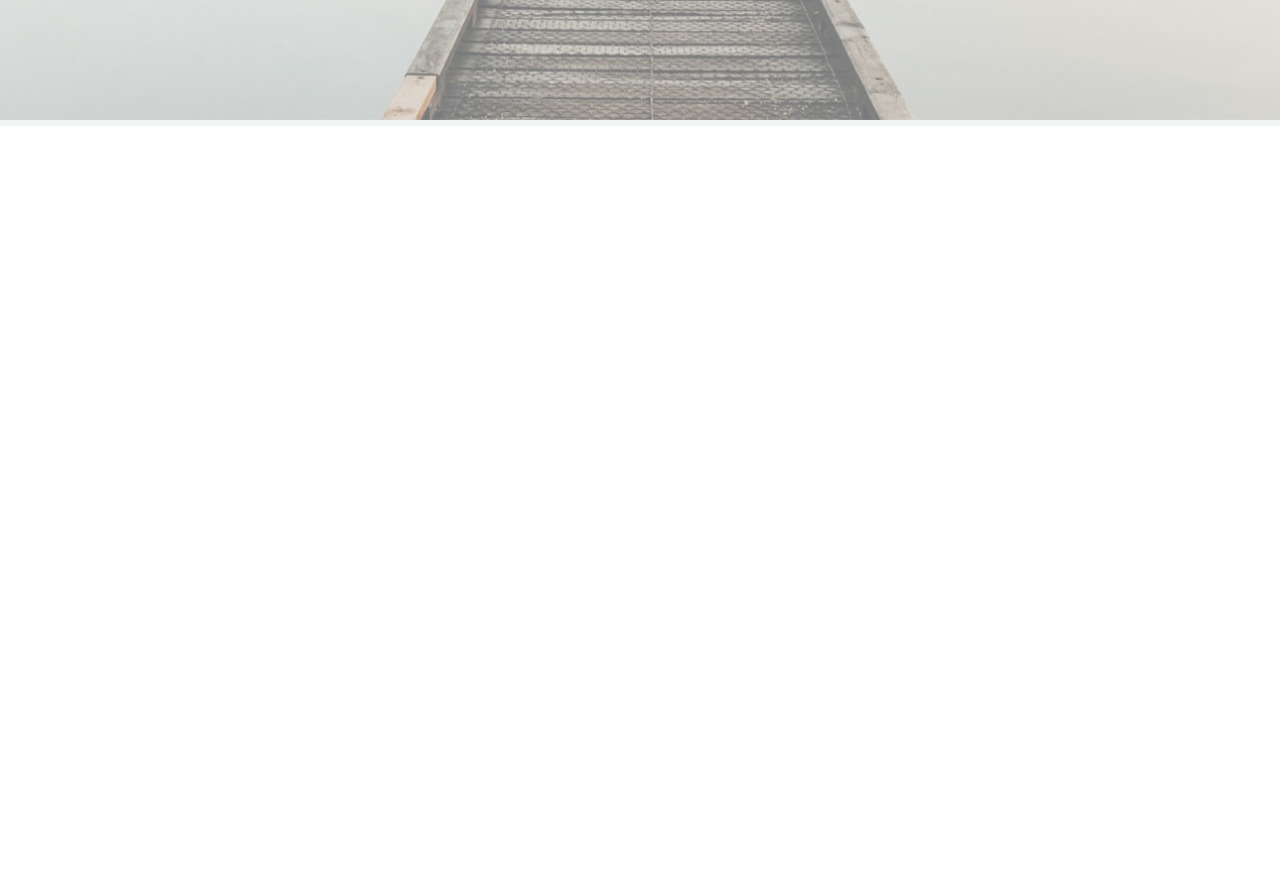
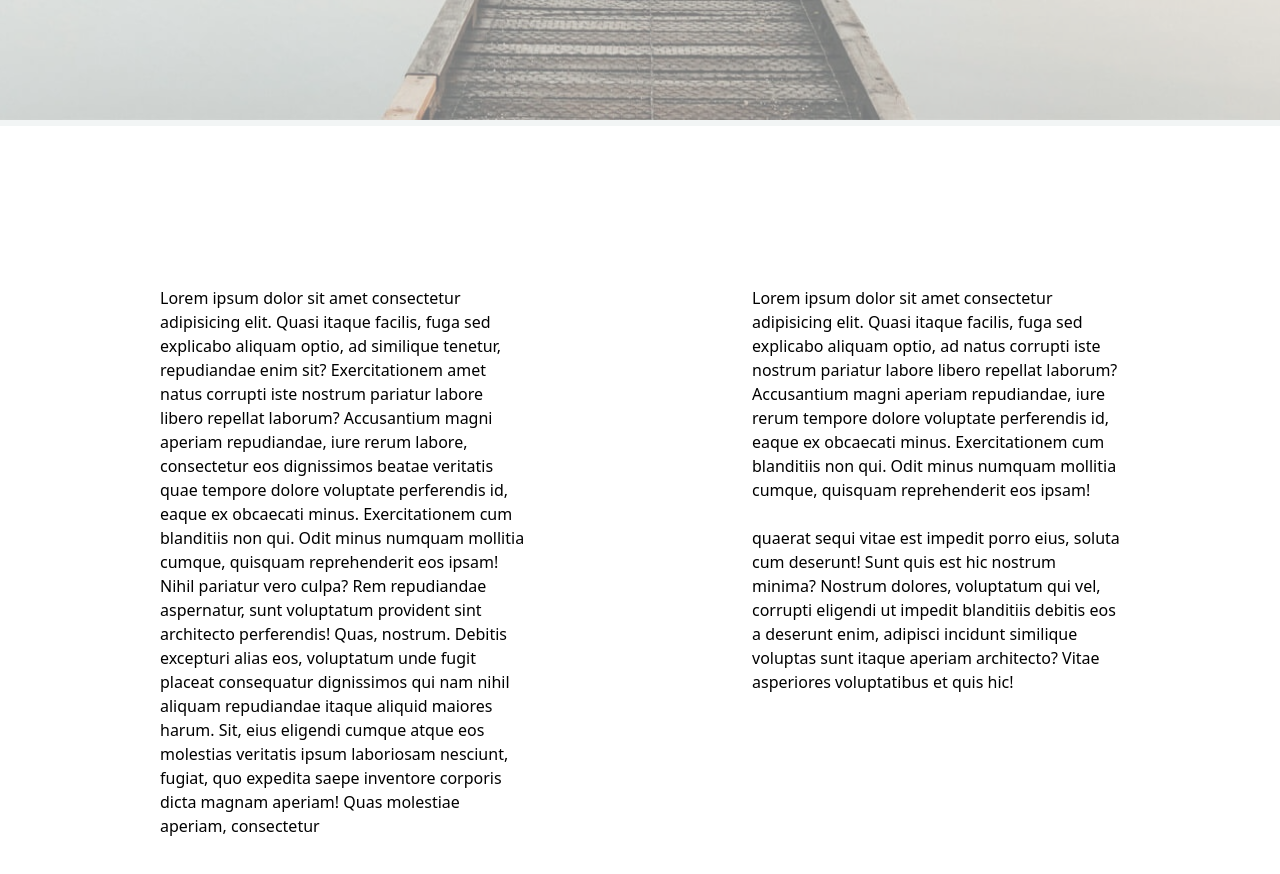
Before and after one commit to TomaszPietrzykowski/ppt-next, a Next.js app: page / in a window 1280 px wide. Shown: the part 960-1834 px from the top of the page. Built offline with nearby package versions, Linux system fonts and the light colour scheme.

Commit message:
styles tweaked

```diff
--- a/app/_components/home/Hero.tsx
+++ b/app/_components/home/Hero.tsx
@@ -18,7 +18,7 @@ const Hero = () => {
 					className={styles.hero__image}
 					style={{
 						transform: `translate(0px, ${useScrollPosition(
-							0.6
+							0.75
 						)}px)`,
 					}}
 					unoptimized
@@ -29,7 +29,7 @@ const Hero = () => {
 						className={styles.romb_temp}
 						style={{
 							transform: `translate(0px, ${useScrollPosition(
-								0.33
+								0.55
 							)}px) rotate(45deg)`,
 						}}
 					>
@@ -51,8 +51,49 @@ const Hero = () => {
 					width: '100%',
 					minHeight: '600px',
 					background: 'white',
+					padding: '10rem',
+					display: 'grid',
+					gridTemplateColumns: 'repeat(2, 1fr)',
+					gap: '14rem',
 				}}
-			></div>
+			>
+				<div>
+					Lorem ipsum dolor sit amet consectetur adipisicing elit.
+					Quasi itaque facilis, fuga sed explicabo aliquam optio, ad
+					similique tenetur, repudiandae enim sit? Exercitationem amet
+					natus corrupti iste nostrum pariatur labore libero repellat
+					laborum? Accusantium magni aperiam repudiandae, iure rerum
+					labore, consectetur eos dignissimos beatae veritatis quae
+					tempore dolore voluptate perferendis id, eaque ex obcaecati
+					minus. Exercitationem cum blanditiis non qui. Odit minus
+					numquam mollitia cumque, quisquam reprehenderit eos ipsam!
+					Nihil pariatur vero culpa? Rem repudiandae aspernatur, sunt
+					voluptatum provident sint architecto perferendis! Quas,
+					nostrum. Debitis excepturi alias eos, voluptatum unde fugit
+					placeat consequatur dignissimos qui nam nihil aliquam
+					repudiandae itaque aliquid maiores harum. Sit, eius eligendi
+					cumque atque eos molestias veritatis ipsum laboriosam
+					nesciunt, fugiat, quo expedita saepe inventore corporis
+					dicta magnam aperiam! Quas molestiae aperiam, consectetur
+				</div>
+				<div>
+					Lorem ipsum dolor sit amet consectetur adipisicing elit.
+					Quasi itaque facilis, fuga sed explicabo aliquam optio, ad
+					natus corrupti iste nostrum pariatur labore libero repellat
+					laborum? Accusantium magni aperiam repudiandae, iure rerum
+					tempore dolore voluptate perferendis id, eaque ex obcaecati
+					minus. Exercitationem cum blanditiis non qui. Odit minus
+					numquam mollitia cumque, quisquam reprehenderit eos ipsam!
+					<br />
+					<br />
+					quaerat sequi vitae est impedit porro eius, soluta cum
+					deserunt! Sunt quis est hic nostrum minima? Nostrum dolores,
+					voluptatum qui vel, corrupti eligendi ut impedit blanditiis
+					debitis eos a deserunt enim, adipisci incidunt similique
+					voluptas sunt itaque aperiam architecto? Vitae asperiores
+					voluptatibus et quis hic!
+				</div>
+			</div>
 		</>
 	);
 };
--- a/app/_components/layout/Header.tsx
+++ b/app/_components/layout/Header.tsx
@@ -1,6 +1,7 @@
 'use client';
 
 import { useGlobalContext } from '@/app/_context/store';
+import useScrollPosition from '@/app/_hooks/useScrollPosition';
 import Link from 'next/link';
 import React, { useEffect, useState } from 'react';
 
@@ -15,7 +16,14 @@ const Header = () => {
 	}, [user]);
 
 	return (
-		<header className='layout__header'>
+		<header
+			className='layout__header'
+			style={{
+				background: `rgba(255, 255, 255, ${
+					0 + useScrollPosition(0.003)
+				})`,
+			}}
+		>
 			<div className='layout__header-logo'>
 				<Link href='/'>
 					<h1>Michał Stachnik</h1>
--- a/app/_styles/shared.module.scss
+++ b/app/_styles/shared.module.scss
@@ -70,5 +70,5 @@ $color-grey-600: #4f5b70;
 .sticky {
 	position: -webkit-sticky;
 	position: sticky;
-	top: 90px; /* Distance from the top of the parent */
+	top: 110px; /* Distance from the top of the parent */
 }
--- a/app/_styles/user.module.scss
+++ b/app/_styles/user.module.scss
@@ -98,11 +98,11 @@ $color-grey-600: #4f5b70;
 }
 
 .user_layout__container {
+	margin-top: 100px;
 	display: grid;
 	width: 100%;
 	grid-template-columns: 300px 1fr;
 	min-height: 100vh;
-	padding-top: 86px; // <-- main nav padding
 }
 .user_layout__sidenav {
 	background-color: $color-grey-100;
```
